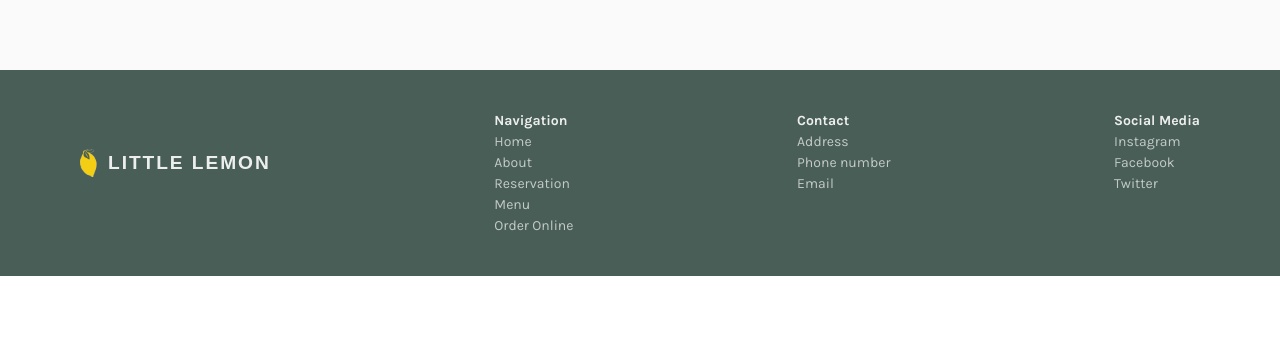
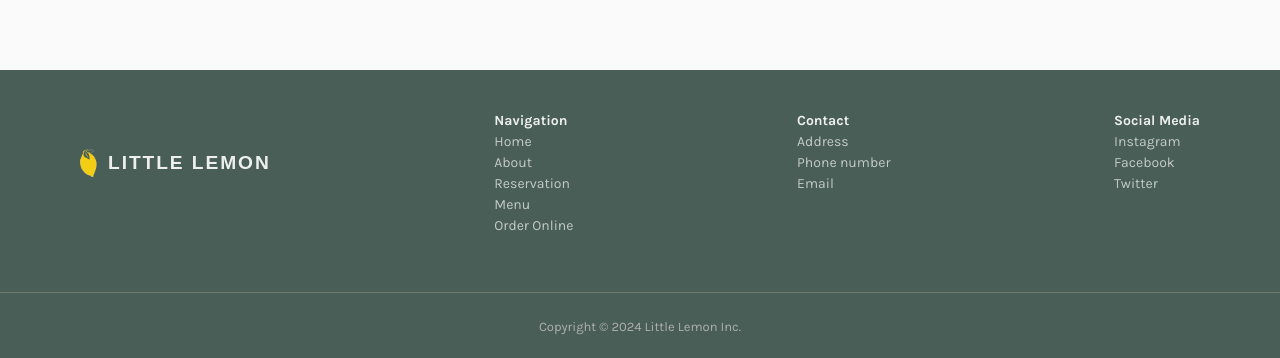
Before and after one commit to GoldieCodes/little-lemon-restaurant, a Next.js app: page / in a window 1280 px wide. Shown: the part 2680-3038 px from the top of the page. Before the commit the page ends 2956 px from the top, so only its background shows below. Built offline with nearby package versions, Linux system fonts and the light colour scheme; no server answers; a web font is replaced by a local one.

Commit message:
added tests and copyright to the footer

```diff
--- a/components/Footer.jsx
+++ b/components/Footer.jsx
@@ -2,8 +2,10 @@ import Image from "next/image"
 import Link from "next/link"
 
 export default function Footer() {
+  const year = new Date().getFullYear()
+
   return (
-    <footer className="bg-green pt-5 pb-10 mt-16">
+    <footer className="bg-green pt-5 mt-16">
       <main className="wrapper flex flex-wrap justify-between space-y-5 gap-5">
         <span
           role="site logo"
@@ -57,6 +59,9 @@ export default function Footer() {
           </p>
         </nav>
       </main>
+      <aside className="border-t-[1px] border-t-[#6d7c6c] mt-14 py-6 text-[13px] text-[#afafaf] text-center">
+        Copyright © {year} Little Lemon Inc.
+      </aside>
     </footer>
   )
 }
```
Also changed, not shown: jest.config.js (added, +18 -0 lines), package.json (+9 -1 lines), 2 other files (tests, documents, lock files or other folders).
